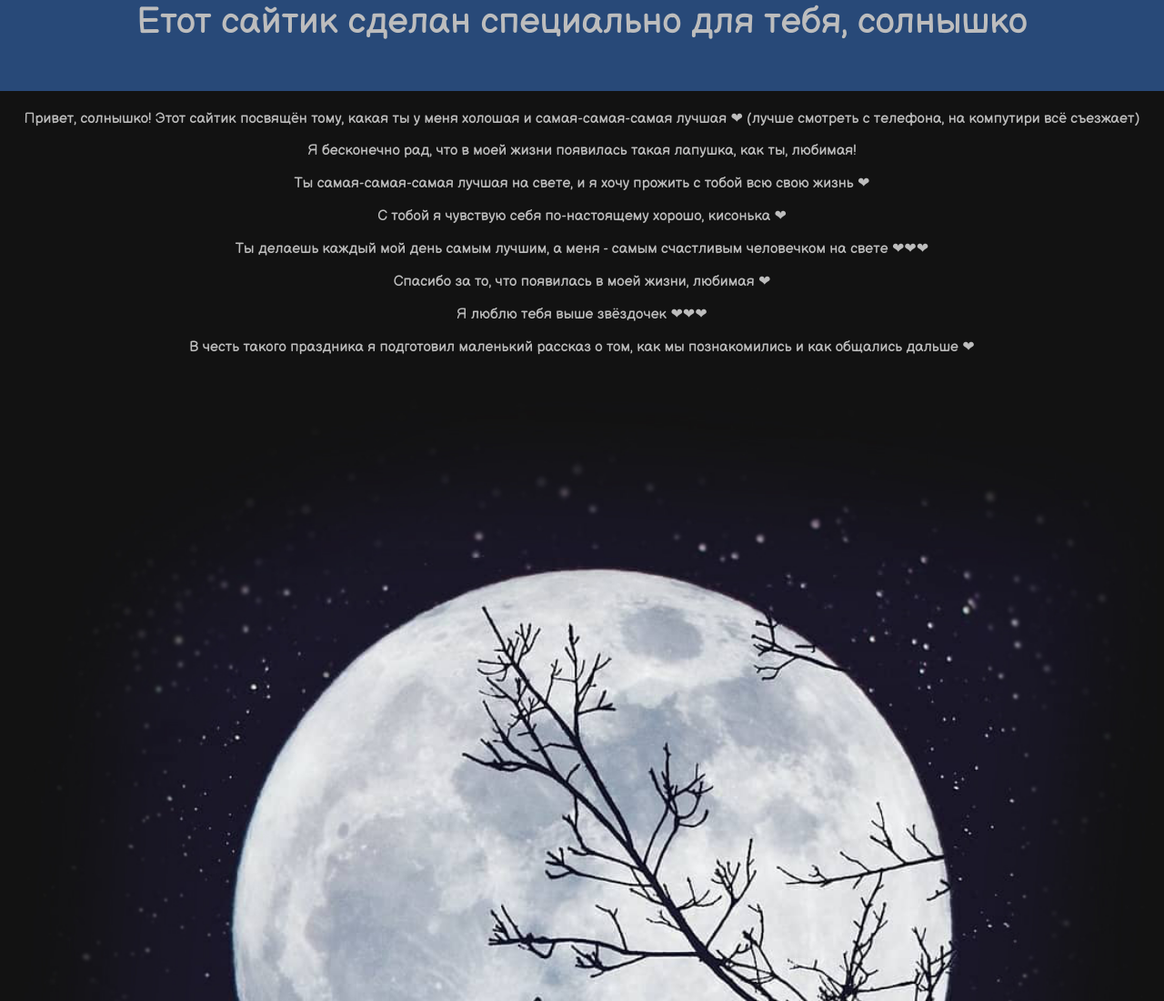
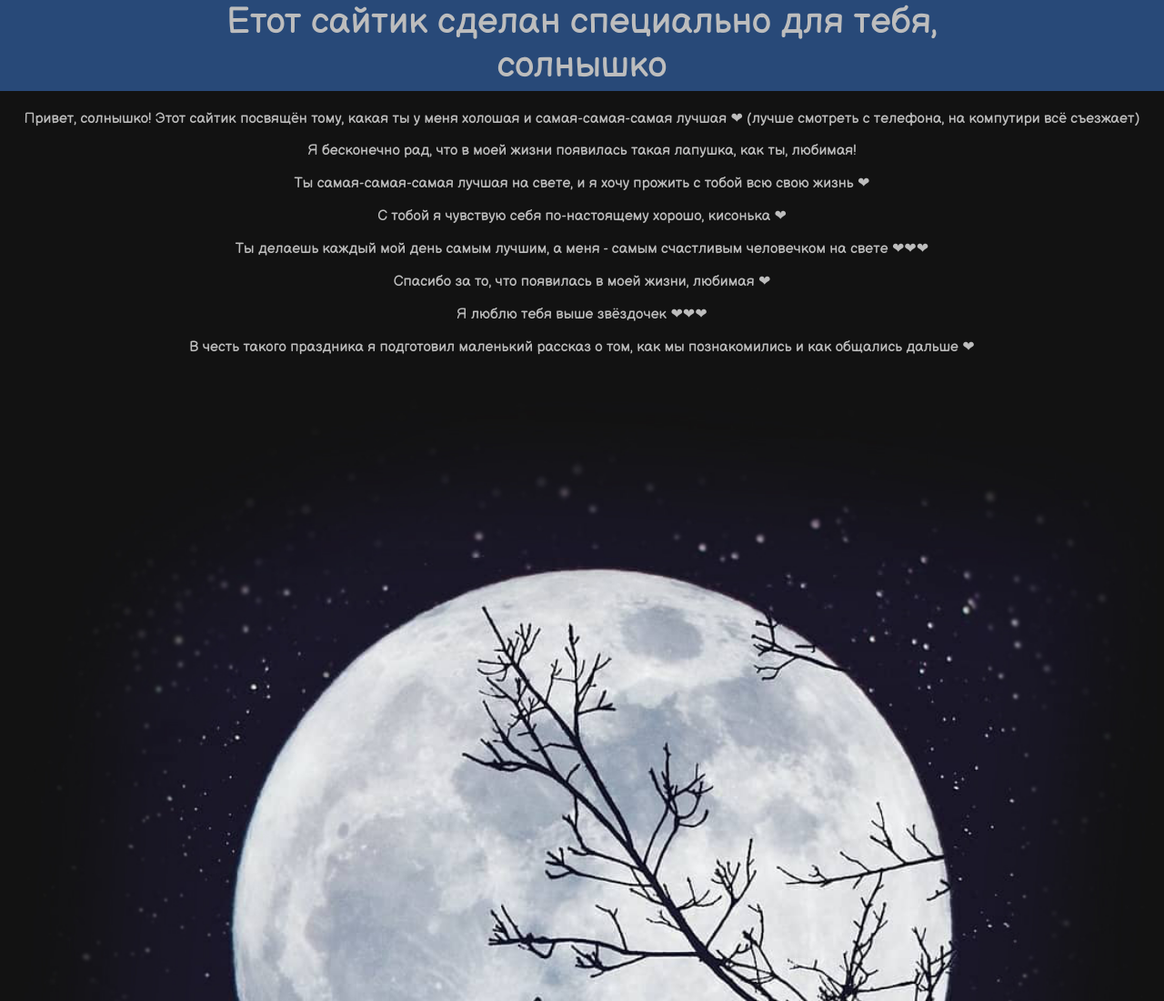
Before and after one commit to flexhacker/flexhacker.github.io, a plain HTML site: page index.html in a window 1280 px wide. Shown: the top 1100 px of the page at 91% size. Drawn offline with Linux system fonts and the light colour scheme.

Commit message:
last upd

```diff
--- a/index.html
+++ b/index.html
@@ -8,7 +8,7 @@
         <link rel="stylesheet" type="text/css" href="style.css">
     </head>
     <body>
-        <div class="header"><p>Етот сайтик сделан специально для тебя, солнышко</p></div>
+        <div class="header"><p>Етот сайтик сделан специально для тебя,<br>солнышко</p></div>
         <p>Привет, солнышко! Этот сайтик посвящён тому, какая ты у меня холошая и самая-самая-самая лучшая &#10084; (лучше смотреть с телефона, на компутири всё съезжает)</p>
         <p>Я бесконечно рад, что в моей жизни появилась такая лапушка, как ты, любимая!</p>
         <p>Ты самая-самая-самая лучшая на свете, и я хочу прожить с тобой всю свою жизнь &#10084;</p>
```
